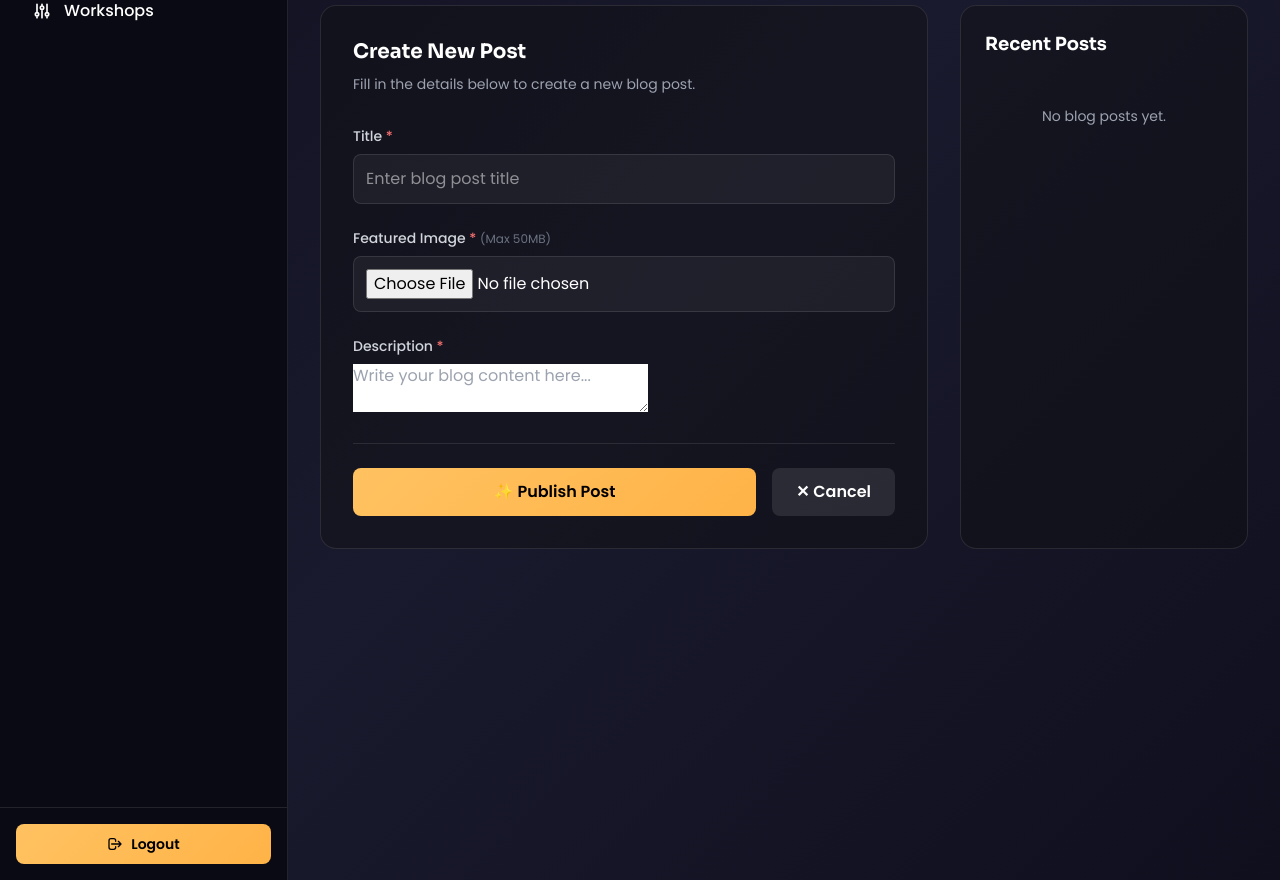
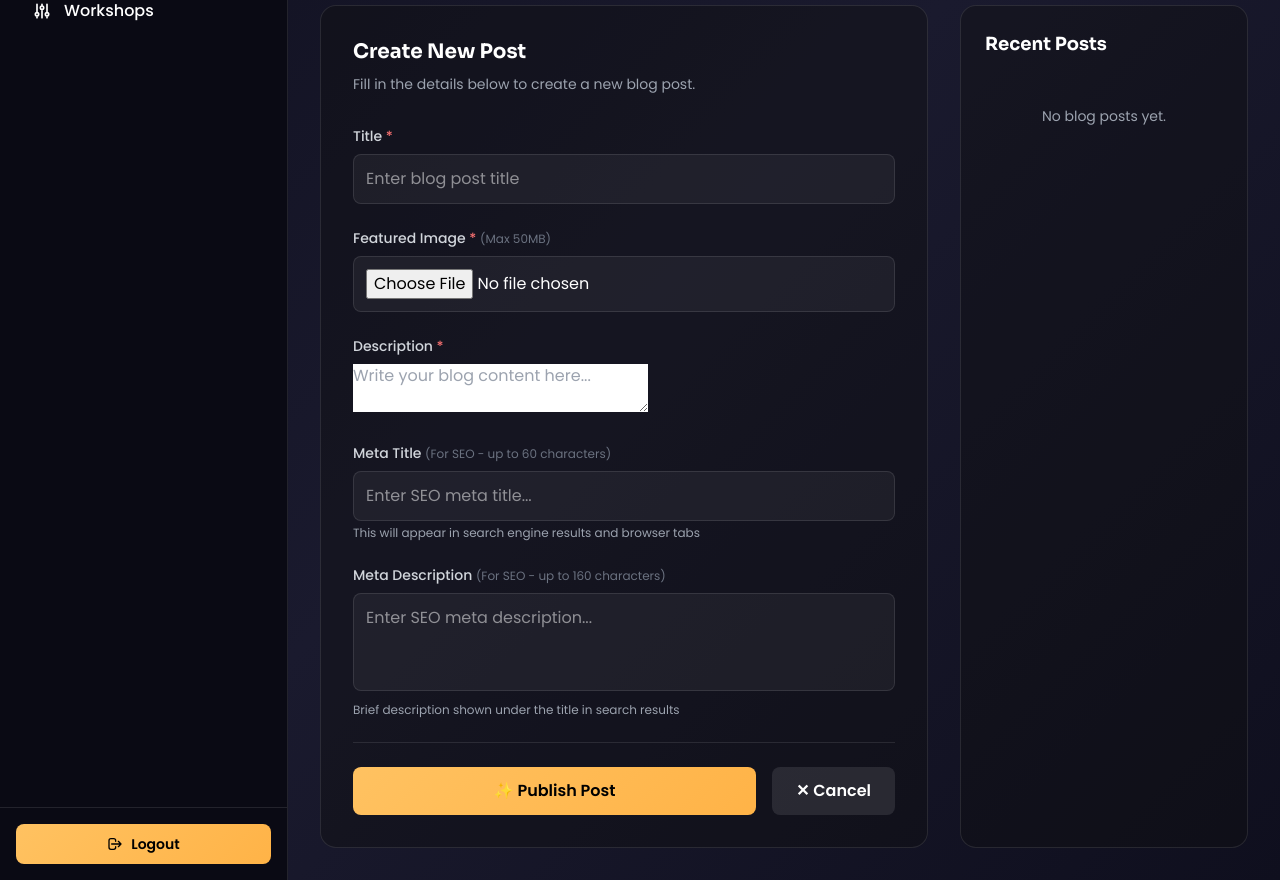
Before and after one commit to NitSanghani111/import-export_Coaching-management, a PHP site: page /admin/manage_blog.php in a window 1280 px wide. Shown: the part 262-1142 px from the top of the page. Run offline with PHP 8.4, Linux system fonts and the light colour scheme; the visitor is signed in with stand-in values (Sample User, id 1); data that the repository does not hold is empty; some libraries are stand-ins or nearby versions.

Commit message:
dynamic meta title and discription.

```diff
--- a/admin/manage_blog.php
+++ b/admin/manage_blog.php
@@ -85,6 +85,8 @@ if ($catAll) {
 if ($_SERVER["REQUEST_METHOD"] == "POST") {
     $title = isset($_POST['title']) ? trim($_POST['title']) : '';
     $desc = isset($_POST['description']) ? trim($_POST['description']) : '';
+    $meta_title = isset($_POST['meta_title']) ? trim($_POST['meta_title']) : '';
+    $meta_description = isset($_POST['meta_description']) ? trim($_POST['meta_description']) : '';
     $postedCategories = isset($_POST['categories']) && is_array($_POST['categories'])
         ? array_map('intval', $_POST['categories'])
         : [];
@@ -142,11 +144,11 @@ if ($_SERVER["REQUEST_METHOD"] == "POST") {
                             @unlink($oldPath);
                         }
                     }
-                    $stmt = $conn->prepare("UPDATE blog SET title=?, slug=?, description=?, image=? WHERE id=?");
-                    $stmt->bind_param("ssssi", $title, $slug, $desc, $image_name, $edit_id);
+                    $stmt = $conn->prepare("UPDATE blog SET title=?, slug=?, description=?, image=?, meta_title=?, meta_description=? WHERE id=?");
+                    $stmt->bind_param("sssssi", $title, $slug, $desc, $image_name, $meta_title, $meta_description, $edit_id);
                 } else {
-                    $stmt = $conn->prepare("UPDATE blog SET title=?, slug=?, description=? WHERE id=?");
-                    $stmt->bind_param("sssi", $title, $slug, $desc, $edit_id);
+                    $stmt = $conn->prepare("UPDATE blog SET title=?, slug=?, description=?, meta_title=?, meta_description=? WHERE id=?");
+                    $stmt->bind_param("ssssi", $title, $slug, $desc, $meta_title, $meta_description, $edit_id);
                 }
                 $stmt->execute();
                 // Sync categories: clear and insert new selections
@@ -168,8 +170,8 @@ if ($_SERVER["REQUEST_METHOD"] == "POST") {
                 if (!$image_name) {
                     $error = "Please upload an image.";
                 } else {
-                    $stmt = $conn->prepare("INSERT INTO blog (title, slug, description, image) VALUES (?, ?, ?, ?)");
-                    $stmt->bind_param("ssss", $title, $slug, $desc, $image_name);
+                    $stmt = $conn->prepare("INSERT INTO blog (title, slug, description, image, meta_title, meta_description) VALUES (?, ?, ?, ?, ?, ?)");
+                    $stmt->bind_param("ssssss", $title, $slug, $desc, $image_name, $meta_title, $meta_description);
                     $stmt->execute();
                     $newId = $stmt->insert_id;
                     if (!empty($postedCategories)) {
@@ -475,6 +477,30 @@ $total_blogs = count($blogs);
                                     <textarea name="description" id="editor" placeholder="Write your blog content here..." ><?= $edit_blog ? htmlspecialchars($edit_blog['description']) : '' ?></textarea>
                                 </div>
 
+                                <!-- Meta Title -->
+                                <div>
+                                    <label class="block text-sm font-medium text-gray-300 mb-2">
+                                        Meta Title
+                                        <span class="text-xs text-gray-500 font-normal">(For SEO - up to 60 characters)</span>
+                                    </label>
+                                    <input type="text" name="meta_title" placeholder="Enter SEO meta title..." maxlength="255"
+                                           class="w-full rounded-lg p-3 form-input"
+                                           value="<?= $edit_blog && !empty($edit_blog['meta_title']) ? htmlspecialchars($edit_blog['meta_title']) : '' ?>">
+                                    <p class="text-xs text-gray-400 mt-1">This will appear in search engine results and browser tabs</p>
+                                </div>
+
+                                <!-- Meta Description -->
+                                <div>
+                                    <label class="block text-sm font-medium text-gray-300 mb-2">
+                                        Meta Description
+                                        <span class="text-xs text-gray-500 font-normal">(For SEO - up to 160 characters)</span>
+                                    </label>
+                                    <textarea name="meta_description" placeholder="Enter SEO meta description..." maxlength="500"
+                                           class="w-full rounded-lg p-3 form-input resize-none"
+                                           rows="3"><?= $edit_blog && !empty($edit_blog['meta_description']) ? htmlspecialchars($edit_blog['meta_description']) : '' ?></textarea>
+                                    <p class="text-xs text-gray-400 mt-1">Brief description shown under the title in search results</p>
+                                </div>
+
                                 <!-- Categories -->
                                 <?php if (!empty($categories)): ?>
                                 <div>
```
Also changed, not shown: admin/alter_blog_table.php (added, +34 -0 lines), pages/blog_detail.php (+12 -1 lines).
